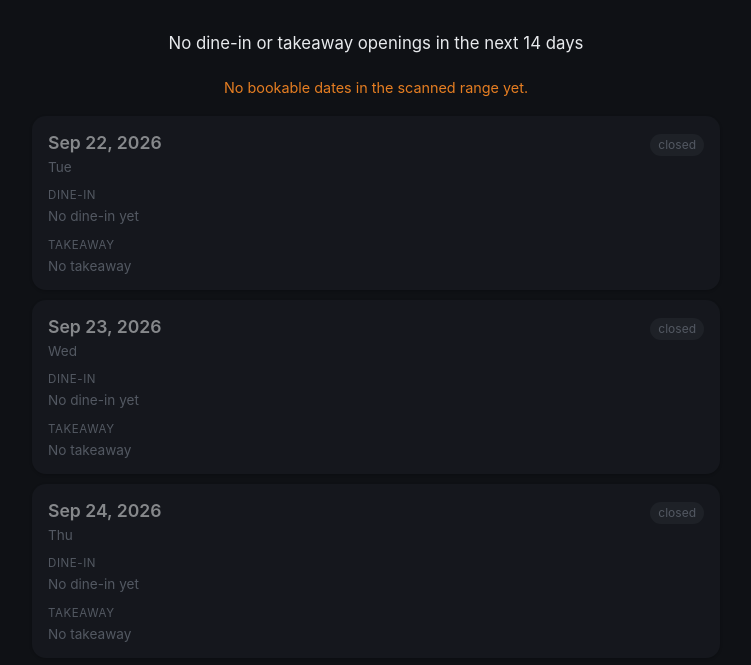
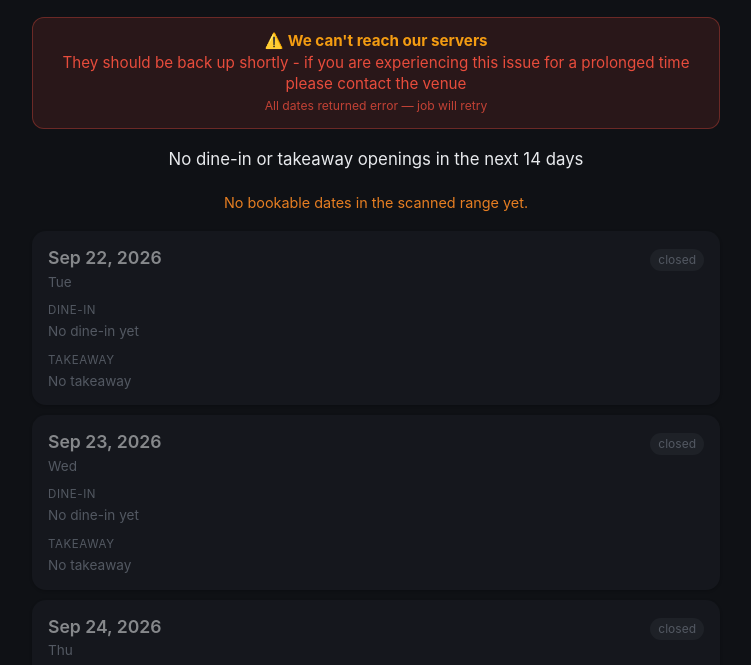
Before and after one commit to Akmalhaniff/rembayung-availability, a plain HTML site: page index.html in a window 1280 px wide. Shown: the part 83-748 px from the top of the page, without its empty margins (264-1015 px from the left). Drawn offline with Linux system fonts and the light colour scheme.

Commit message:
show server error even for old data when all dates error [skip netlify]

```diff
--- a/index.html
+++ b/index.html
@@ -107,6 +107,7 @@ function render(data){
 
   // Show queue / server error banner instead of "all closed"
   const q = document.getElementById('queue');
+  const allError = data.dates && data.dates.length > 0 && data.dates.every(d => d.note === 'error');
   if (data.serverError) {
     q.style.display = 'block';
     q.style.background = 'rgba(231,76,60,.12)';
@@ -124,6 +125,14 @@ function render(data){
     q.innerHTML = '⏳ <b>UMAI is in virtual queue</b><br>' +
       (data.queueMessage || 'Masa menunggu anda dianggarkan selama ' + mins + ' minit') +
       '<br><span style="font-size:.8em;opacity:.8">Job is waiting in line — will retry in ~' + mins + ' min (detected ' + (data.queueDetectedAt || '') + ')</span>';
+  } else if (allError) {
+    q.style.display = 'block';
+    q.style.background = 'rgba(231,76,60,.12)';
+    q.style.borderColor = 'rgba(231,76,60,.35)';
+    q.style.color = '#e74c3c';
+    q.innerHTML = '⚠️ <b>We can\'t reach our servers</b><br>' +
+      'They should be back up shortly - if you are experiencing this issue for a prolonged time please contact the venue' +
+      '<br><span style="font-size:.8em;opacity:.8">All dates returned error — job will retry</span>';
   } else {
     q.style.display = 'none';
   }
```
